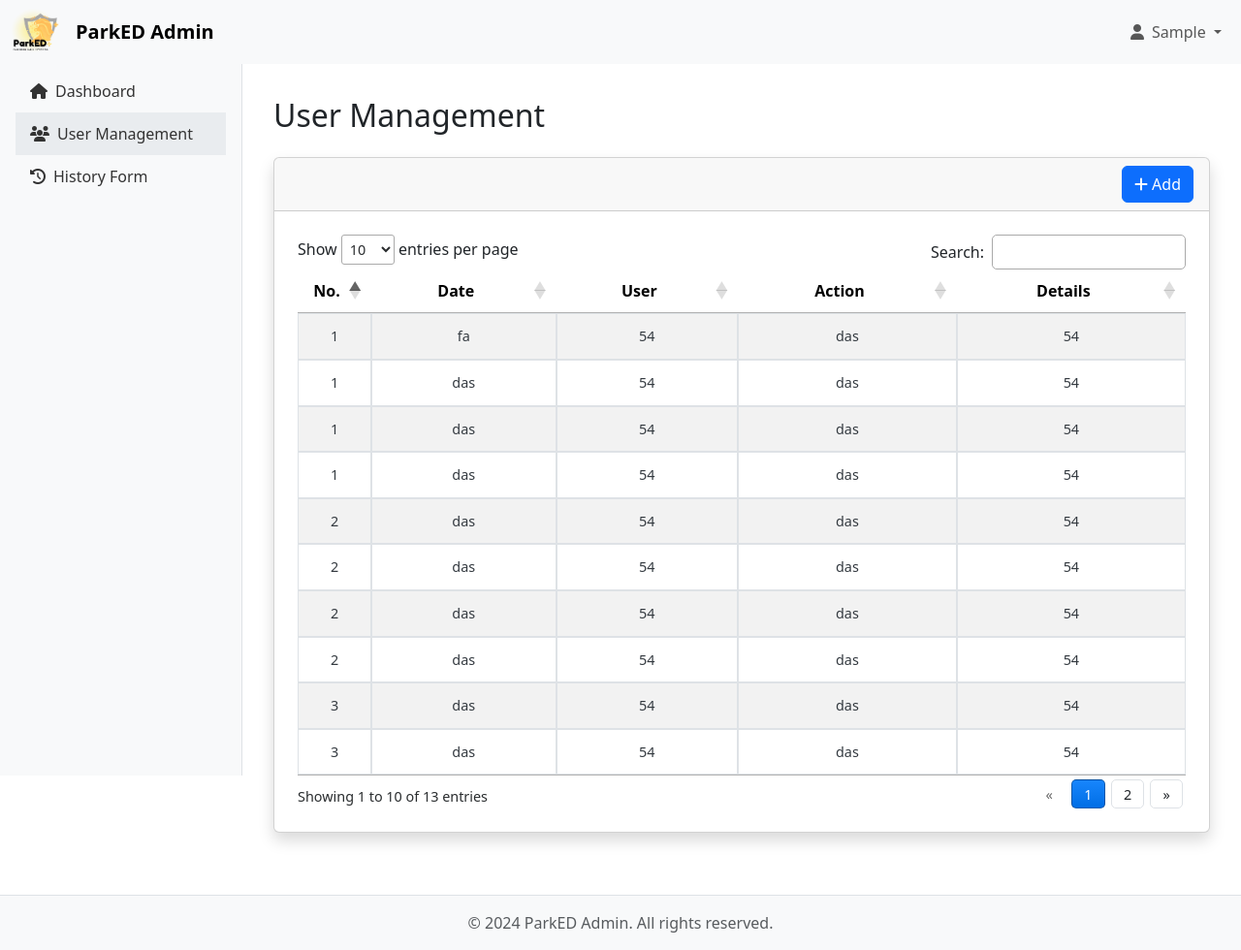
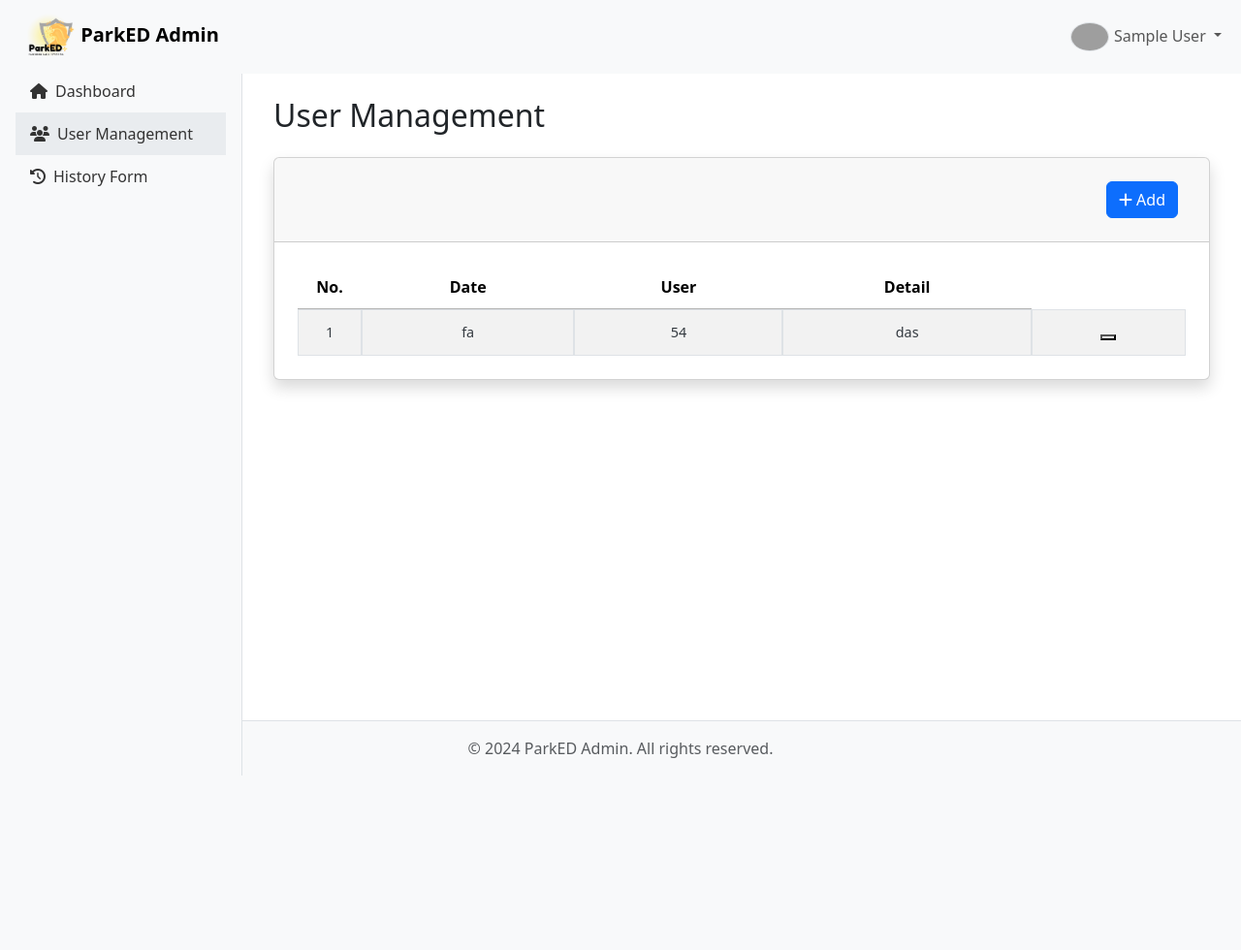
Before and after one commit to andyathsid/parked-web-monorepo, a Laravel app: page /UserManagement in a window 1280 px wide. Shown: the whole page at 97% size. After the commit the page ends 800 px from the top, so only its background shows below. Run offline with Laravel 10, Linux system fonts and the light colour scheme; the visitor is signed in with stand-in values (Sample User, id 1); some libraries are stand-ins or nearby versions; grey boxes are pictures that could not be loaded.

Commit message:
update tampilan admin

```diff
--- a/app/Http/Controllers/DashboardController.php
+++ b/app/Http/Controllers/DashboardController.php
@@ -10,13 +10,15 @@ class DashboardController extends Controller
     public function index()
     {
         $user = Auth::user();
+        $tittle = 'Dashboard';
 
-        return \view('backend/dashboard', \compact('user'));
+        return \view('backend/dashboard', \compact('user', 'tittle'));
     }
     public function history()
     {
         $user = Auth::user();
+        $tittle = 'History Form';
 
-        return \view('backend/story', \compact('user'));
+        return \view('backend/story', \compact('user', 'tittle'));
     }
 }
--- a/app/Http/Controllers/HistoryFormController.php
+++ b/app/Http/Controllers/HistoryFormController.php
@@ -10,6 +10,8 @@ class HistoryFormController extends Controller
     public function index()
     {
         $user = Auth::user();
-        return \view('backend.historyform', \compact('user'));
+        $tittle = 'History Form';
+
+        return \view('backend/story', \compact('user', 'tittle'));
     }
 }
--- a/app/Http/Controllers/UserManagementController.php
+++ b/app/Http/Controllers/UserManagementController.php
@@ -10,19 +10,24 @@ class UserManagementController extends Controller
     public function index()
     {
         $user = Auth::user();
-        return \view('backend/UserManagement/index', \compact('user'));
+        $tittle = 'User Management';
+
+
+
+        return \view('backend/UserManagement/index', \compact('user', 'tittle'));
     }
 
     public function tambah()
     {
         $user = Auth::user();
+        $tittle = 'Add User';
 
-        return \view('backend/UserManagement/add', \compact('user'));
+        return \view('backend/UserManagement/add', \compact('user', 'tittle'));
     }
     public function edit()
     {
         $user = Auth::user();
-
-        return \view('backend/UserManagement/edit', \compact('user'));
+        $tittle = 'Edit User';
+        return \view('backend/UserManagement/edit', \compact('user', 'tittle'));
     }
 }
--- a/resources/views/backend/UserManagement/index.blade.php
+++ b/resources/views/backend/UserManagement/index.blade.php
@@ -8,7 +8,7 @@
                     <h2 class="mb-4">User Management</h2>
                     <div class="card shadow">
                         <div class="card-header text-white d-flex justify-content-end align-items-center">
-                            <a href="/UserAdd" class="btn btn-primary"><i class="fa-solid fa-plus font-weight-bold"></i>
+                            <a href="/UserAdd" class="btn btn-primary m-3"><i class="fa-solid fa-plus font-weight-bold"></i>
                                 Add</a>
                         </div>
                         <div class="card-body p-4">
@@ -19,8 +19,7 @@
                                             <th>No.</th>
                                             <th>Date</th>
                                             <th>User</th>
-                                            <th>Action</th>
-                                            <th>Details</th>
+                                            <th>Detail</th>
                                         </tr>
                                     </thead>
                                     <tbody id="historyTableBody">
@@ -29,91 +28,9 @@
                                             <td>fa</td>
                                             <td>54</td>
                                             <td>das</td>
-                                            <td>54</td>
-                                        </tr>
-                                        <tr>
-                                            <td>2</td>
-                                            <td>das</td>
-                                            <td>54</td>
-                                            <td>das</td>
-                                            <td>54</td>
-                                        </tr>
-                                        <tr>
-                                            <td>3</td>
-                                            <td>das</td>
-                                            <td>54</td>
-                                            <td>das</td>
-                                            <td>54</td>
-                                        </tr>
-                                        <tr>
-                                            <td>1</td>
-                                            <td>das</td>
-                                            <td>54</td>
-                                            <td>das</td>
-                                            <td>54</td>
-                                        </tr>
-                                        <tr>
-                                            <td>2</td>
-                                            <td>das</td>
-                                            <td>54</td>
-                                            <td>das</td>
-                                            <td>54</td>
-                                        </tr>
-                                        <tr>
-                                            <td>3</td>
-                                            <td>das</td>
-                                            <td>54</td>
-                                            <td>das</td>
-                                            <td>54</td>
-                                        </tr>
-                                        <tr>
-                                            <td>1</td>
-                                            <td>das</td>
-                                            <td>54</td>
-                                            <td>das</td>
-                                            <td>54</td>
-                                        </tr>
-                                        <tr>
-                                            <td>2</td>
-                                            <td>das</td>
-                                            <td>54</td>
-                                            <td>das</td>
-                                            <td>54</td>
-                                        </tr>
-                                        <tr>
-                                            <td>3</td>
-                                            <td>das</td>
-                                            <td>54</td>
-                                            <td>das</td>
-                                            <td>54</td>
-                                        </tr>
-                                        <tr>
-                                            <td>1</td>
-                                            <td>das</td>
-                                            <td>54</td>
-                                            <td>das</td>
-                                            <td>54</td>
-                                        </tr>
-                                        <tr>
-                                            <td>2</td>
-                                            <td>das</td>
-                                            <td>54</td>
-                                            <td>das</td>
-                                            <td>54</td>
-                                        </tr>
-                                        <tr>
-                                            <td>3</td>
-                                            <td>das</td>
-                                            <td>54</td>
-                                            <td>das</td>
-                                            <td>54</td>
-                                        </tr>
-                                        <tr>
-                                            <td>7</td>
-                                            <td>das</td>
-                                            <td>54</td>
-                                            <td>das</td>
-                                            <td>54</td>
+                                            <td>
+                                                <button class=""></button>
+                                            </td>
                                         </tr>
                                     </tbody>
                                 </table>
--- a/resources/views/backend/layout/app.blade.php
+++ b/resources/views/backend/layout/app.blade.php
@@ -4,7 +4,7 @@
 <head>
     <meta charset="UTF-8">
     <meta name="viewport" content="width=device-width, initial-scale=1.0">
-    <title>Admin Dashboard</title>
+    <title>ParkEd | {{ $tittle }}</title>
     <link href="https://cdn.jsdelivr.net/npm/bootstrap@5.3.0-alpha1/dist/css/bootstrap.min.css" rel="stylesheet">
     <link rel="stylesheet" href="https://cdnjs.cloudflare.com/ajax/libs/font-awesome/6.1.1/css/all.min.css">
     <script src="https://cdn.jsdelivr.net/npm/chart.js"></script>
--- a/resources/views/backend/layout/navbar.blade.php
+++ b/resources/views/backend/layout/navbar.blade.php
@@ -1,9 +1,10 @@
     <!-- Navbar -->
     <nav class="navbar navbar-expand-lg navbar-light bg-light fixed-top">
         <div class="container-fluid">
-            <img src="{{ asset('assets\logo\logo_ParkED_with_text.png') }}" alt="logo"
-                style="height: 50px; width: auto;">
-            <a class="navbar-brand mx-3 text-bold" href="#">ParkED Admin</a>
+            <a class="navbar-brand mx-3 text-bold" href="/dashboard">
+                <img src="{{ asset('assets\logo\logo_ParkED_with_text.png') }}" alt="logo"
+                    style="height: 50px; width: auto;">
+                ParkED Admin</a>
             <button class="navbar-toggler" type="button" data-bs-toggle="collapse" data-bs-target="#navbarNav"
                 aria-controls="navbarNav" aria-expanded="false" aria-label="Toggle navigation">
                 <span class="navbar-toggler-icon"></span>
@@ -29,7 +30,9 @@
                     <li class="nav-item dropdown">
                         <a class="nav-link dropdown-toggle" href="#" id="navbarDropdown" role="button"
                             data-bs-toggle="dropdown" aria-expanded="false">
-                            <i class="fas fa-user me-2"></i>{{ $user['first_name'] }}
+                            <img src="{{ asset($user['photo']) }}" alt="" width="40px"
+                                class="border rounded-circle" style="margin-right: 5px">{{ $user['first_name'] }}
+                            {{ $user['last_name'] }}
                         </a>
                         <ul class="dropdown-menu dropdown-menu-end" aria-labelledby="navbarDropdown">
                             <li><a class="dropdown-item" href="#">Profile</a></li>
--- a/routes/web.php
+++ b/routes/web.php
@@ -57,7 +57,7 @@ Route::middleware(['auth', 'role:admin'])->group(function () {
     Route::get('/UserAdd', [UserManagementController::class, 'tambah'])->name('UserAdd');
     Route::get('/UserEdit', [UserManagementController::class, 'edit'])->name('UserEdit');
 
-    Route::get('/historyform', [DashboardController::class, 'history'])->name('HistoryForm');
+    Route::get('/historyform', [HistoryFormController::class, 'index'])->name('HistoryForm');
 });
 
 Route::middleware(['auth', 'verified'])->group(function () {
```
